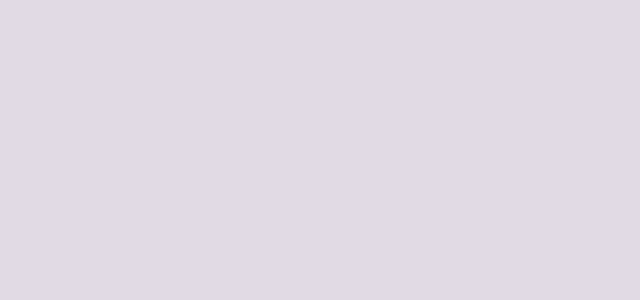
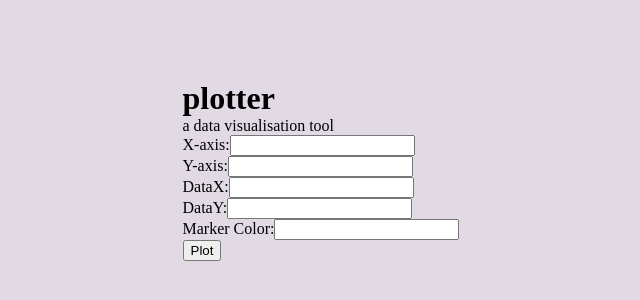
Before and after one commit to SahilGujrati/Plotter, a React (Vite) app: page / in a window 1280 px wide. Shown: the part 230-530 px from the top of the page, without its empty margins (319-959 px from the left). Built offline with nearby package versions, Linux system fonts and the light colour scheme.

Commit message:
This component groups together the header and the input fields.

```diff
--- a/src/components/Operations.jsx
+++ b/src/components/Operations.jsx
@@ -1,9 +1,13 @@
+import Header from './Header.jsx'
+import InputFields from './InputFields.jsx'
 import '../css/Operations.css'
 
 function Operations() {
     return (
-        <>
-        </>
+        <div className="operations">
+            <Header />
+            <InputFields />
+        </div>
     )
 }
 
```
